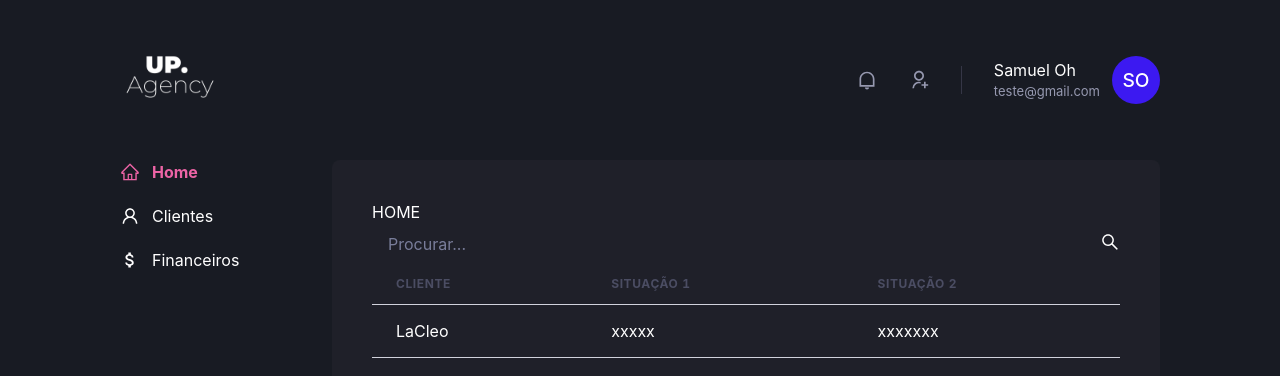
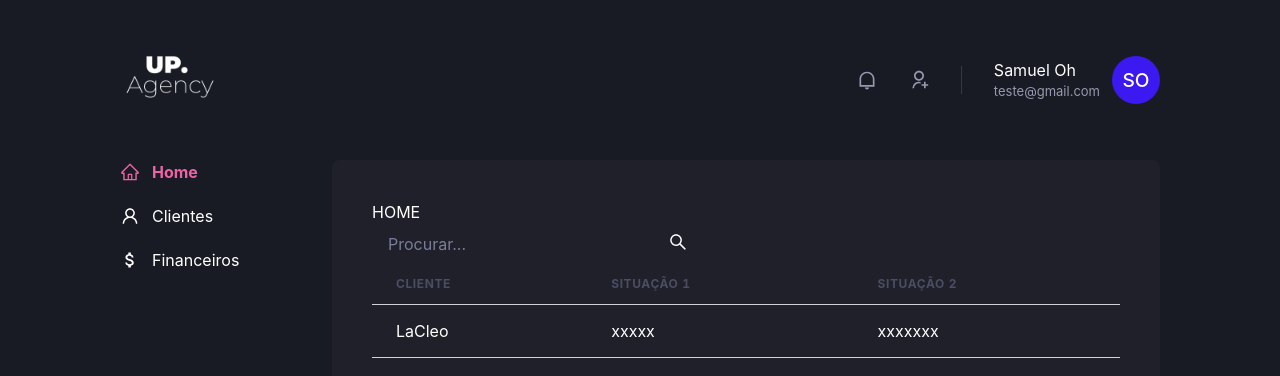
Before and after one commit to samueloh99/FinancialManager, a React (Create React App) app: page / in a window 1280 px wide. Shown: the top 376 px of the page. Built offline with nearby package versions, Linux system fonts and the light colour scheme.

Commit message:
Refactoing clear

```diff
--- a/src/components/paginas/Cliente/TableData.js
+++ b/src/components/paginas/Cliente/TableData.js
@@ -8,6 +8,7 @@ import {
 	Table,
 	Thead,
 	Spinner,
+	useBreakpointValue,
 	Tbody,
 	Tr,
 	Th,
@@ -37,6 +38,11 @@ const TableData = ({ isLoading, error, data }) => {
 		queryClient.resetQueries("clientes");
 	};
 
+	const isWideVersion = useBreakpointValue({
+		base: false,
+		lg: true,
+	});
+
 	return (
 		<>
 			{isLoading ? (
@@ -52,11 +58,15 @@ const TableData = ({ isLoading, error, data }) => {
 					<Thead>
 						<Tr>
 							<Th>Cliente</Th>
+							{isWideVersion && (
+								<>
 									<Th>Manuntenção</Th>
 									<Th>Marketing</Th>
 									<Th>Midia Social</Th>
 									<Th>Data Vencimento</Th>
 									<Th>Apagar</Th>
+								</>
+							)}
 							<Th>Editar</Th>
 						</Tr>
 					</Thead>
@@ -65,6 +75,8 @@ const TableData = ({ isLoading, error, data }) => {
 							return (
 								<Tr key={index}>
 									<Td>{item.cliente}</Td>
+									{isWideVersion && (
+										<>
 											<Td>
 												{item.suport ? (
 													<CheckIcon color="green" />
@@ -95,6 +107,8 @@ const TableData = ({ isLoading, error, data }) => {
 													onClick={() => onDelete(item._id)}
 												/>
 											</Td>
+										</>
+									)}
 									<Td>
 										<EditClienteForm id={item._id} />
 									</Td>
--- a/src/components/paginas/Cliente/index.js
+++ b/src/components/paginas/Cliente/index.js
@@ -5,6 +5,7 @@ import {
 	Input,
 	Text,
 	Icon,
+	Stack,
 	useDisclosure,
 	HStack,
 	Spinner,
@@ -29,8 +30,15 @@ const Cliente = () => {
 
 	return (
 		<BaseTemplate>
-			<Flex justifyContent="space-between">
-				<HStack direction="row" align="center" spacing={10}>
+			<Flex
+				w="100%"
+				justifyContent="space-between"
+				direction={{ base: "column", lg: "row" }}>
+				<Stack
+					direction={{ base: "column", lg: "row" }}
+					mb={{ base: "60px", lg: "0px" }}
+					align="center"
+					spacing={10}>
 					<Text fontSize="20px" fontWeight="bold" textTransform="uppercase">
 						Clientes
 					</Text>
@@ -44,8 +52,8 @@ const Cliente = () => {
 					</ModalComponent>
 
 					{!isLoading && isFetching && <Spinner size="sm" color="gray.500" />}
-				</HStack>
-				<HStack>
+				</Stack>
+				<HStack m={{ base: "auto", lg: "0 0 0 auto" }}>
 					<Flex marginLeft="auto" bg="gray.900" p="5" borderRadius="100px">
 						<Input
 							variant="unstyled"
@@ -58,7 +66,9 @@ const Cliente = () => {
 					</Flex>
 				</HStack>
 			</Flex>
-			<TableData isLoading={isLoading} error={error} data={data} />
+			<Flex w="100%">
+				<TableData isLoading={isLoading} error={error} data={data} />
+			</Flex>
 		</BaseTemplate>
 	);
 };
--- a/src/style/BaseTemplateContent.js
+++ b/src/style/BaseTemplateContent.js
@@ -4,8 +4,18 @@ import { Flex, Stack } from "@chakra-ui/react";
 
 const BaseTemplateContent = ({ children }) => {
 	return (
-		<Flex pr="120px" direction="column" alignItems="end" w="100%">
-			<Stack w="90%" bg="gray.800" p="10" borderRadius={8}>
+		<Flex
+			pr={{ base: "0px", lg: "120px" }}
+			direction="column"
+			alignItems="end"
+			w="100%">
+			<Stack
+				w="90%"
+				bg="gray.800"
+				p="10"
+				m={{ base: "0 auto", lg: "0px" }}
+				borderRadius={8}
+				align={{ base: "center", lg: "start" }}>
 				{children}
 			</Stack>
 		</Flex>
```
Lines whose indentation alone changed are shown as unchanged.
